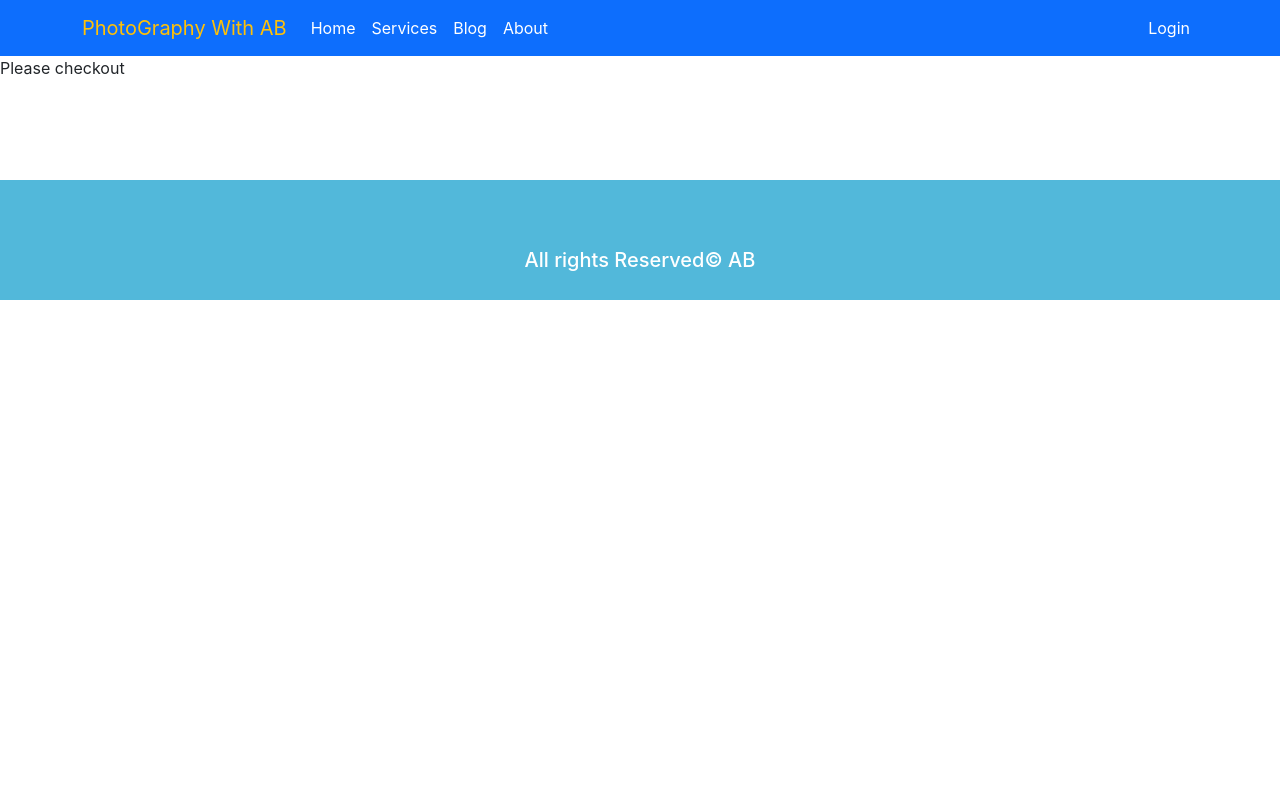
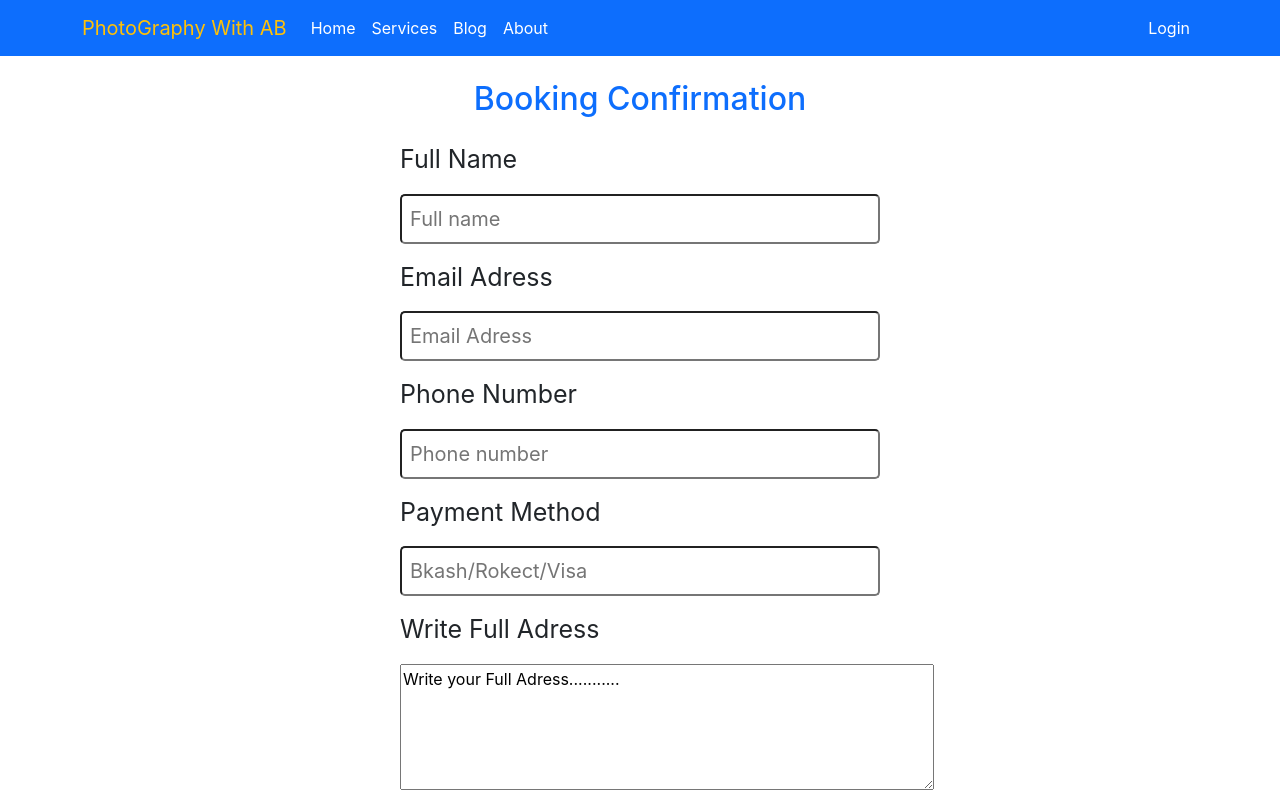
Before and after one commit to abdullah-miah/-warehouse-management-client, a React (Create React App) app: page /checkout in a window 1280 px wide. Shown: the top 800 px of the page. Built offline with nearby package versions, Linux system fonts and the light colour scheme; no server answers.

Commit message:
Booking confirmation

```diff
--- a/public/index.html
+++ b/public/index.html
@@ -26,7 +26,7 @@
       Learn how to configure a non-root public URL by running `npm run build`.
     -->
     <link href="https://cdn.jsdelivr.net/npm/bootstrap@5.0.2/dist/css/bootstrap.min.css" rel="stylesheet" integrity="sha384-EVSTQN3/azprG1Anm3QDgpJLIm9Nao0Yz1ztcQTwFspd3yD65VohhpuuCOmLASjC" crossorigin="anonymous">
-    <title>React App</title>
+    <title>Photography With AB</title>
   </head>
   <body>
     <noscript>You need to enable JavaScript to run this app.</noscript>
@@ -41,5 +41,6 @@
       To begin the development, run `npm start` or `yarn start`.
       To create a production bundle, use `npm run build` or `yarn build`.
     -->
+    <script src="https://cdn.jsdelivr.net/npm/bootstrap@5.0.2/dist/js/bootstrap.bundle.min.js" integrity="sha384-MrcW6ZMFYlzcLA8Nl+NtUVF0sA7MsXsP1UyJoMp4YLEuNSfAP+JcXn/tWtIaxVXM" crossorigin="anonymous"></script>
   </body>
 </html>
--- a/src/App.js
+++ b/src/App.js
@@ -1,4 +1,5 @@
 
+import { createContext, useState } from 'react';
 import { Route, Routes } from 'react-router-dom';
 import './App.css';
 import About from './componets/About/About';
@@ -13,11 +14,12 @@ import PageNotFound from './componets/PageNotFound/PageNotFound';
 
 import Services from './componets/Services/Services';
 import SignUp from './componets/SignUp/SignUp';
-
+export const servicesContext = createContext();
 
 function App() {
+  const [services, setServices]=useState([]);
   return (
-    <>
+    <servicesContext.Provider value={[services, setServices]}>
     <Header></Header>
     <Routes>
       <Route path='/' element={<Home></Home>}></Route>
@@ -25,7 +27,7 @@ function App() {
       <Route path='/blog' element={<Blog></Blog>}></Route>
       <Route path='/signup' element={<SignUp></SignUp>}></Route>
       <Route path='/checkout' element={<CheckOUt></CheckOUt>}></Route>
-      <Route path='/services' element={
+      <Route path='/services/:id' element={
         <RequireAuth>
           <Services></Services>
         </RequireAuth>
@@ -34,7 +36,7 @@ function App() {
       <Route path='*' element={<PageNotFound></PageNotFound>}></Route>
     </Routes>
     <Footer></Footer>
-    </>
+    </servicesContext.Provider>
   );
 }
 
--- a/src/componets/CheckOut/CheckOUt.js
+++ b/src/componets/CheckOut/CheckOUt.js
@@ -1,9 +1,31 @@
 import React from 'react';
+import '../CheckOut/CheckOUt'
 
 const CheckOUt = () => {
     return (
-        <div>
-            <p>Please checkout</p>
+        <div className='w-75 mx-auto mt-4'>
+            <h2 className='text-center text-primary '>Booking Confirmation</h2>
+            <form className='w-50 mx-auto'>
+            <div>
+                <div>
+                    <label>Full Name</label>
+                     <input type='text' name='name' placeholder='Full name'></input>
+                    <label>Email Adress</label>
+                     <input type='email' name='email' placeholder='Email Adress'></input>
+                    <label>Phone Number</label>
+                     <input type='number' name='number' placeholder='Phone number'></input>
+                     <label>Payment Method</label>
+                     <input type='text' name='payment' placeholder='Bkash/Rokect/Visa'></input>
+                    <label> Write Full Adress</label>
+                     <textarea cols='50' rows='5'>
+                         Write your Full Adress...........
+                     </textarea>
+                     <br/>
+                     <button className='btn btn-primary mt-3 '>Confirm Booking</button>
+                </div>
+            </div>
+
+            </form>
         </div>
     );
 };
--- a/src/componets/Footer/Footer.css
+++ b/src/componets/Footer/Footer.css
@@ -6,3 +6,9 @@
     color: #fff;
     margin-top: 100px;
 }
+@media only screen and (max-width: 487px){
+    .bg{
+        width: 360px;
+        margin: 0 auto;
+    }
+}
--- a/src/componets/Home/Home.css
+++ b/src/componets/Home/Home.css
@@ -2,3 +2,11 @@
     display: grid;
     grid-template-columns: repeat(4, 1fr);
 }
+
+@media only screen and (max-width: 600px){
+    .service{
+        display: grid;
+        grid-template-columns: repeat(1, 1fr);
+
+    }
+}
--- a/src/componets/Home/Home.js
+++ b/src/componets/Home/Home.js
@@ -1,11 +1,12 @@
-import React, { useEffect, useState } from 'react';
+import React, { useContext, useEffect, useState } from 'react';
 import Service from '../Service/Service';
 import Slider from './Slider/Slider';
 import "./Home.css"
 import Gallery from '../Gallery/Gallery';
+import { servicesContext } from '../../App';
 
 const Home = () => {
-    const [services, setServices]= useState([]);
+  const [services, setServices]=useContext(servicesContext);
     useEffect(()=>{
         fetch('service.json')
         .then(res=>res.json())
--- a/src/componets/Service/Service.css
+++ b/src/componets/Service/Service.css
@@ -1,10 +1,10 @@
 .service-card{
     width: 300px;
-    height: 495px;
+    height: 430px;
     overflow: hidden;
     padding-left: 20px;
     border-radius: 5px;
-    display:absolute;
+
 }
 .service-card:hover{
     border: 2px solid blue;
--- a/src/componets/Service/Service.js
+++ b/src/componets/Service/Service.js
@@ -1,9 +1,13 @@
 import React from 'react';
-import { Link } from 'react-router-dom';
+import { Link, useNavigate } from 'react-router-dom';
 import "./Service.css"
 
 const Service = ({service}) => {
-   const {title, img,price,description}=service;
+   const {title, img,price,description,id}=service;
+   const navigate = useNavigate();
+   const bookNow =()=>{
+         navigate(`/services/${id}`);
+   }
     return (
         <div>
             <div className='service-card'>
@@ -11,8 +15,8 @@ const Service = ({service}) => {
             <p className='text-primary fs-5'>{title}</p>
             <p>{description}</p>
             <p className='text-danger'> Price: ${price}</p>
-            <button className='card-btn'>
-                <Link className='text-decoration-none text-white' to ="/services"> Book Now</Link>
+            <button onClick={bookNow} className='card-btn'>
+                Book Now
             </button>
          </div>
         </div>
--- a/src/componets/Services/Services.js
+++ b/src/componets/Services/Services.js
@@ -1,13 +1,25 @@
-import React from 'react';
-import { Link } from 'react-router-dom';
+import React, { useContext, useEffect, useState } from 'react';
+import { Link, useNavigate, useParams } from 'react-router-dom';
+import { servicesContext } from '../../App';
 
 const Services = () => {
+    const navigate = useNavigate()
+    const {id}=useParams()
+    const [Services]= useContext(servicesContext)
+    const service =Services.find((service)=>service.id ==id)
+    console.log(service);
     return (
-        <div className='w-25 mx-auto'>
-            <p>Please CheckOUt</p>
+        <div className='w-25 mx-auto mt-3'>
+            <h1 className='text-center text-primary'>Please CheckOut</h1>
+            <div className='mt-4'>
+            <img src={service?.img}></img>
+            <h5 className='mt-2'>{service?.title}</h5>
+            <p>{service?.description}</p>
+            <p className='text-danger'>Price: ${service?.price}</p>
+            </div>
             <div>
-            <button className='btn btn-primary'>
-                <Link className='text-decoration-none text-white' to='/checkout'>Proceeed</Link>
+            <button onClick={()=> navigate('/checkOut')} className='btn btn-primary w-75'>
+            Proceeed
             </button>
             </div>
         </div>
```
Also changed, not shown: src/componets/CheckOut/CheckOUt.css (added).
